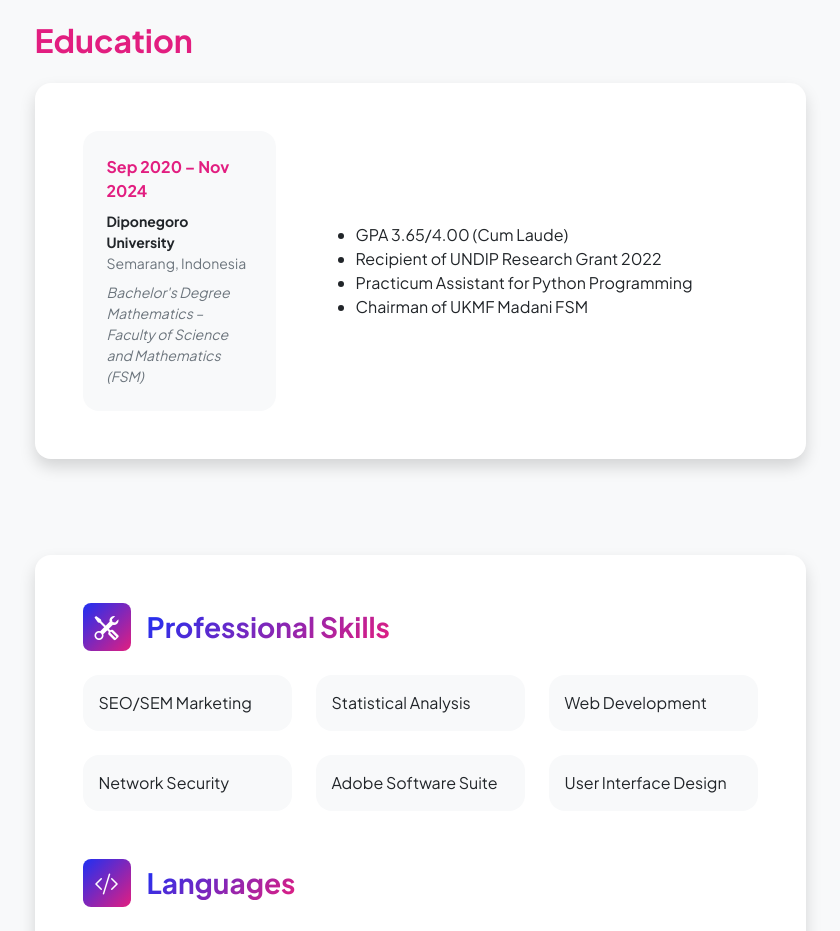
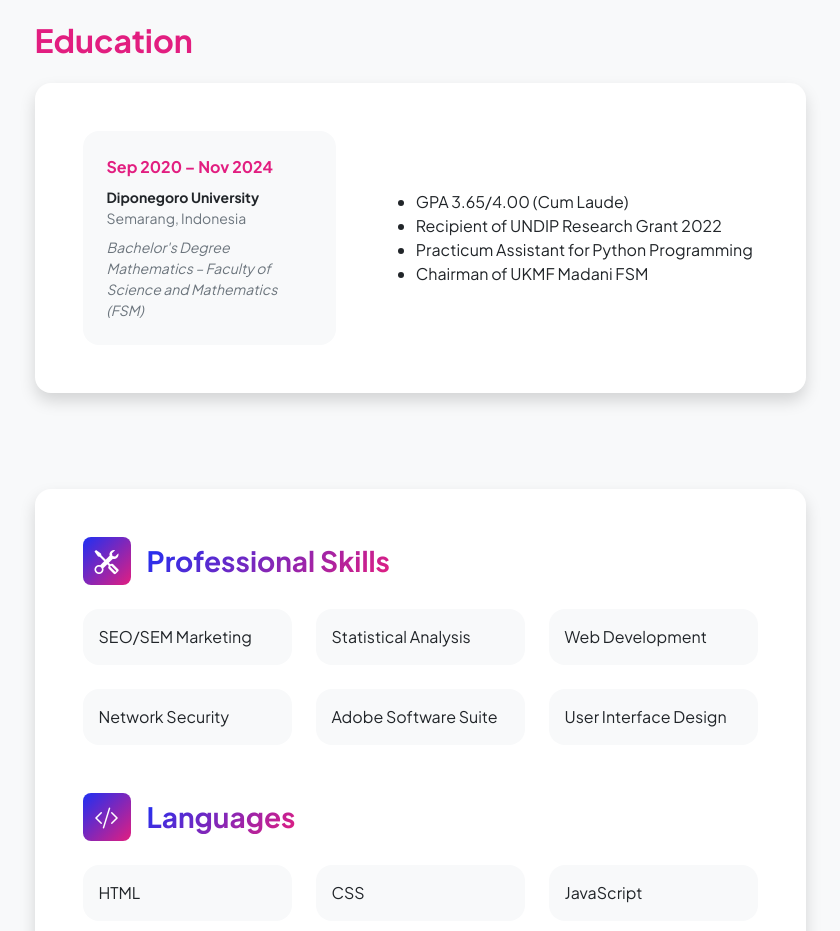
Before and after one commit to farhatfathi/portfolio-DA, a plain HTML site: page template web new/resume.html in a window 1280 px wide. Shown: the part 1640-2571 px from the top of the page, without its empty margins (220-1060 px from the left). Drawn offline with nearby package versions, Linux system fonts and the light colour scheme.

Commit message:
Update adjust size card edu

```diff
--- a/template web new/resume.html
+++ b/template web new/resume.html
@@ -145,7 +145,7 @@
                             <div class="card shadow border-0 rounded-4 mb-5">
                                 <div class="card-body p-5">
                                     <div class="row align-items-center gx-5">
-                                        <div class="col text-center text-lg-start mb-4 mb-lg-0">
+                                        <div class="col-lg-5 text-center text-lg-start mb-4 mb-lg-0">
                                             <div class="bg-light p-4 rounded-4">
                                                 <div class="text-secondary fw-bolder mb-2">Sep 2020 – Nov 2024</div>
                                                 <div class="mb-2">
@@ -158,7 +158,7 @@
                                                 </div>
                                             </div>
                                         </div>
-                                        <div class="col-lg-8">
+                                        <div class="col-lg-7">
                                             <ul class="mb-0">
                                                 <li>GPA 3.65/4.00 (Cum Laude)</li>
                                                 <li>Recipient of UNDIP Research Grant 2022</li>
```
